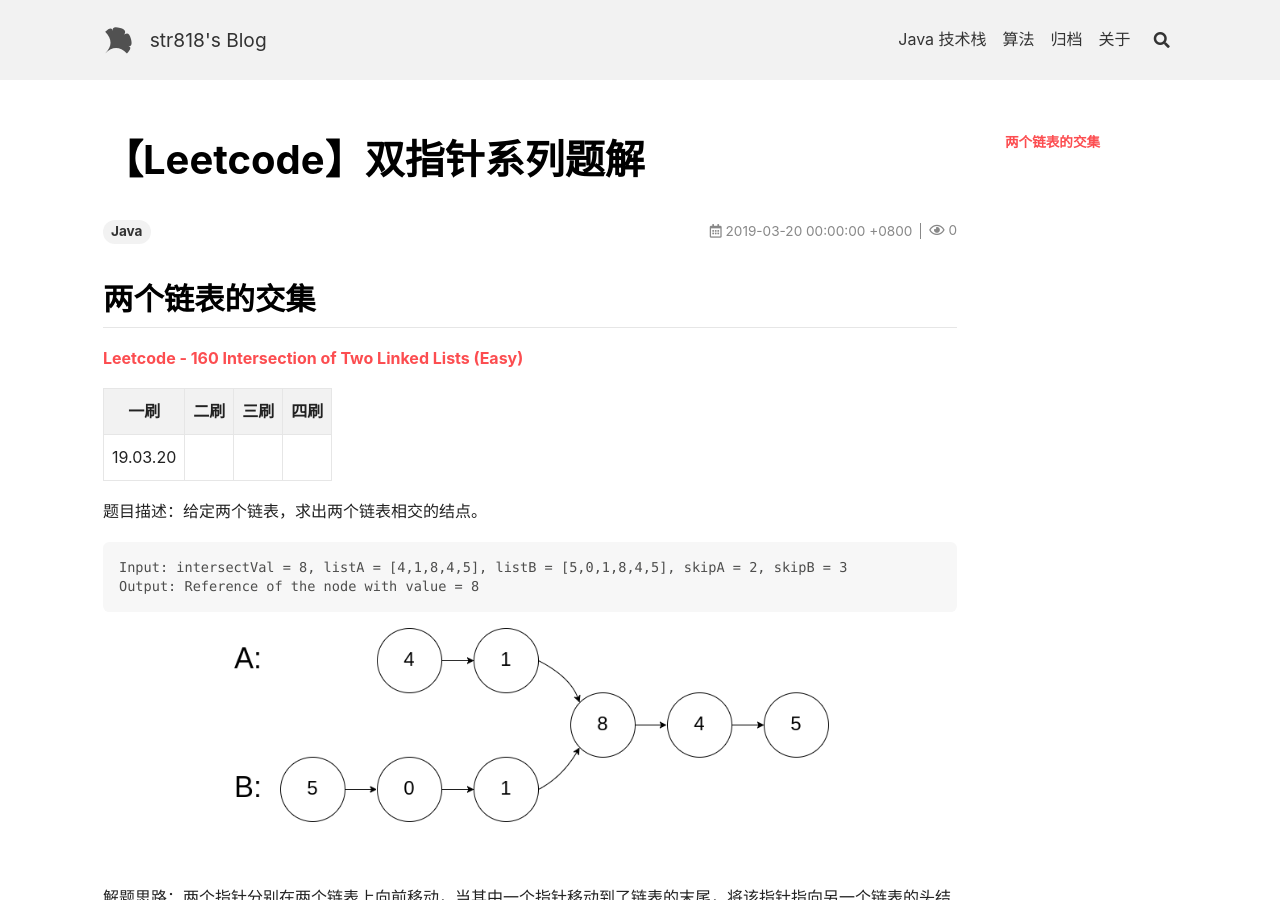
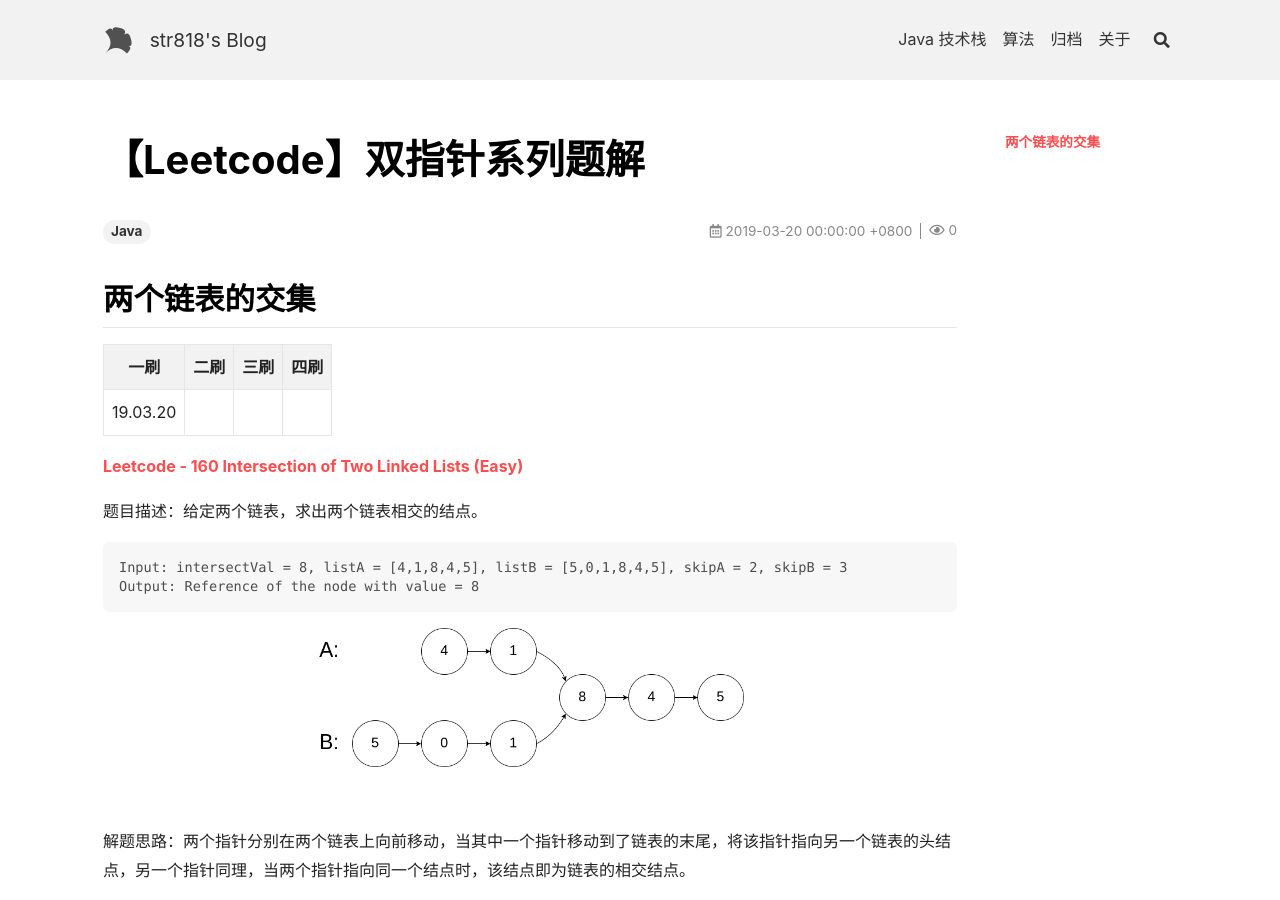
Before and after one commit to str818/str818.github.io, a Jekyll site: the page built from _posts/2019-3-20-leetcode-double-pointer.md, in a window 1280 px wide and 900 px high. Built offline with Jekyll 4.4.1, drawn with Linux system fonts in a browser that asks for light colours; nearby versions of some CDN libraries; comment, search, counter and statistics services are not loaded.

Commit message:
leetcode 160

````diff
--- a/_posts/2019-3-20-leetcode-double-pointer.md
+++ b/_posts/2019-3-20-leetcode-double-pointer.md
@@ -25,7 +24,7 @@
 Output: Reference of the node with value = 8
 ```
 
-<div align="center">  <img src="/img/leetcode-160.png" width="70%"/> </div><br>
+<div align="center">  <img src="/img/leetcode-160.png" width="50%"/> </div><br>
 
 解题思路：两个指针分别在两个链表上向前移动，当其中一个指针移动到了链表的末尾，将该指针指向另一个链表的头结点，另一个指针同理，当两个指针指向同一个结点时，该结点即为链表的相交结点。
 
````
Also changed, not shown: other parts of _posts/2019-3-20-leetcode-double-pointer.md (+2 -3 lines).
